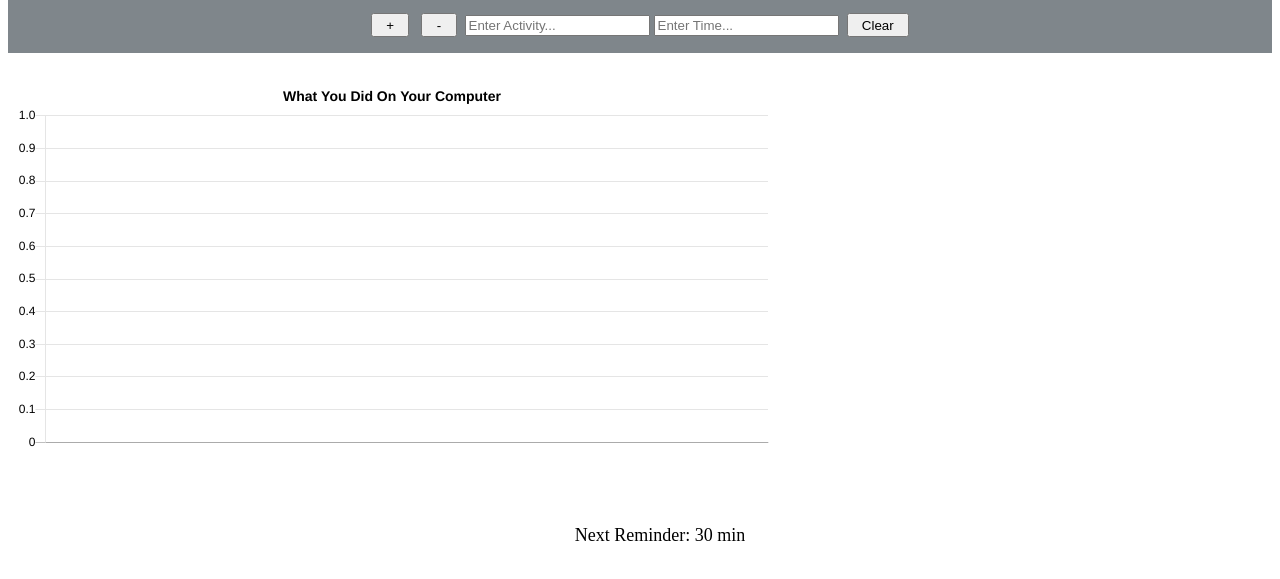
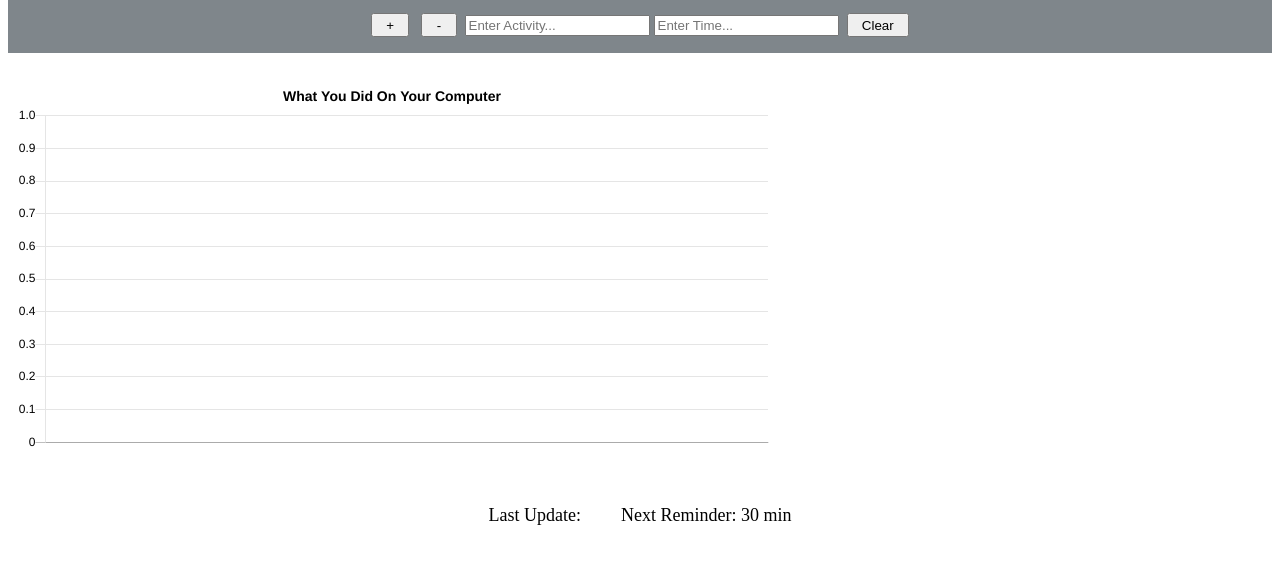
Before and after one commit to ArcaneWizard/ArcaneWizard.github.io, a plain HTML site: page activity/activity.html in a window 1280 px wide. Shown: the part 91-670 px from the top of the page. Drawn offline with nearby package versions, Linux system fonts and the light colour scheme.

Commit message:
Altered text
Instead of being blank, the text "Last Update:" shows with no value

```diff
--- a/activity/activity.html
+++ b/activity/activity.html
@@ -33,7 +33,7 @@
     </div>
 
     <div id="extraInfo">
-        <p class="info" id="Last Time"></p>
+        <p class="info" id="Last Time">Last Update:</p>
         <p class="info" id="Next Notification">Next Notification: Updating...</p>
     </div>
 
```
Also changed, not shown: index.html (+1 -1 lines).
